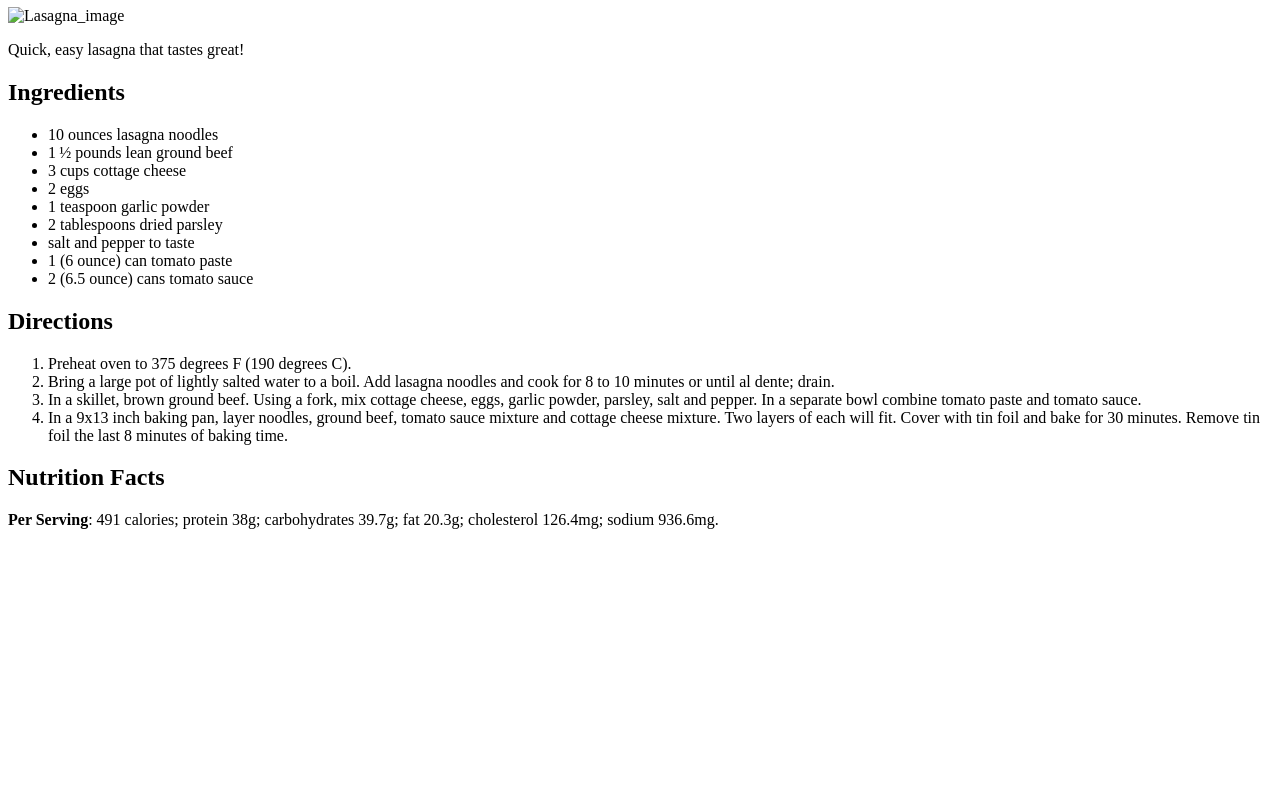
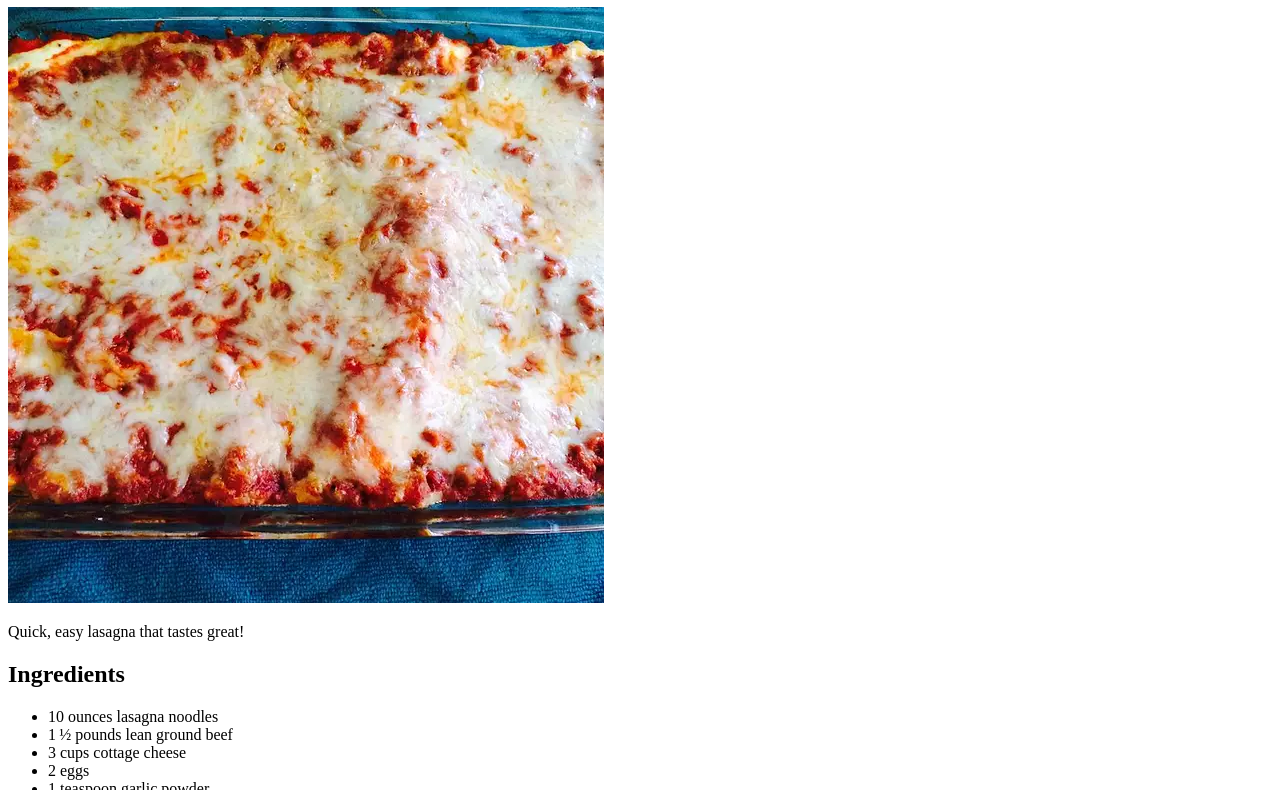
Before and after one commit to SmagliyAlena/odin-recipes, a plain HTML site: page lasagna.html in a window 1280 px wide. Shown: the part 73-863 px from the top of the page. Before the commit the page ends 800 px from the top, so only its background shows below. Drawn offline with Linux system fonts and the light colour scheme.

Commit message:
Add image for lasagna recipe

```diff
--- a/lasagna.html
+++ b/lasagna.html
@@ -6,7 +6,7 @@
     </head>
     <body>
         <h1>Easy lasagna</h1>
-        <img src="../image.webp" alt="Lasagna_image">
+        <img src="./image.webp" alt="Lasagna_image">
         <p>Quick, easy lasagna that tastes great!</p>
         <h2>Ingredients</h2>
         <ul>
```
Also changed, not shown: image.webp (added).
